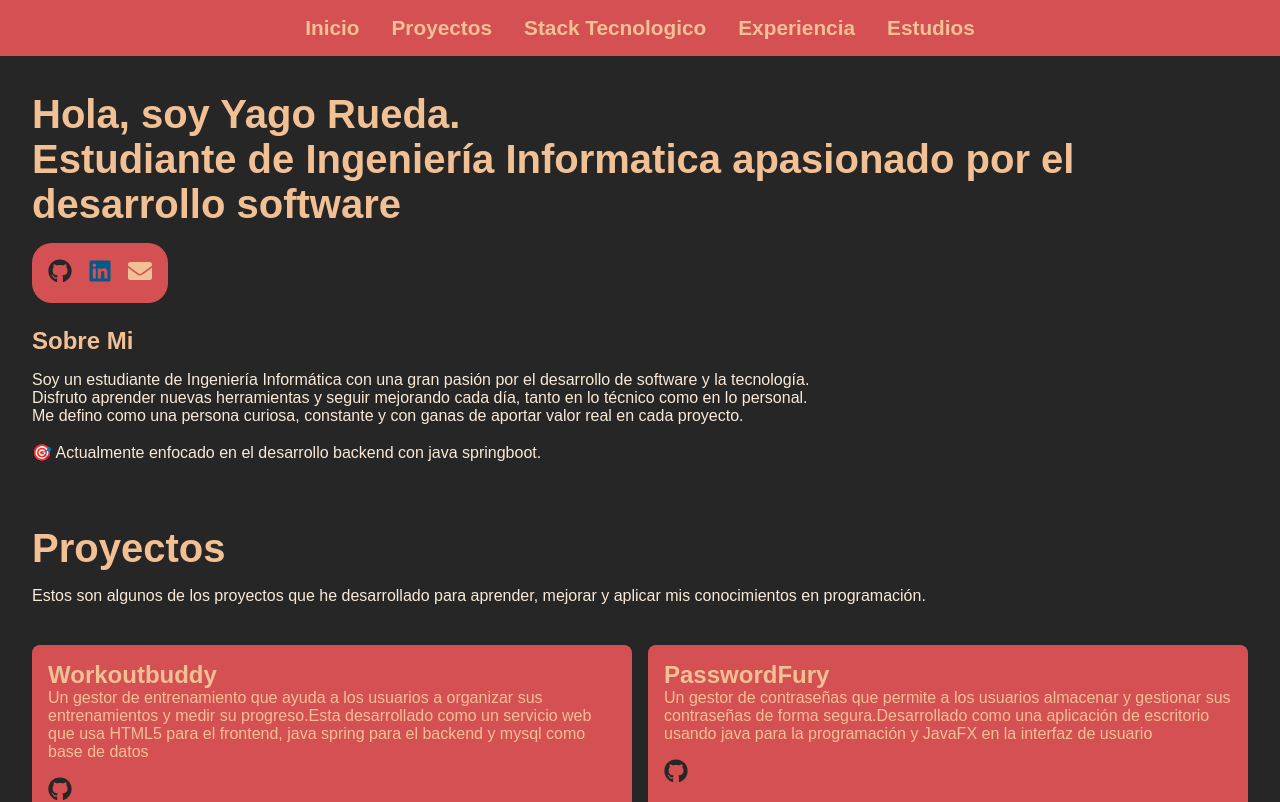
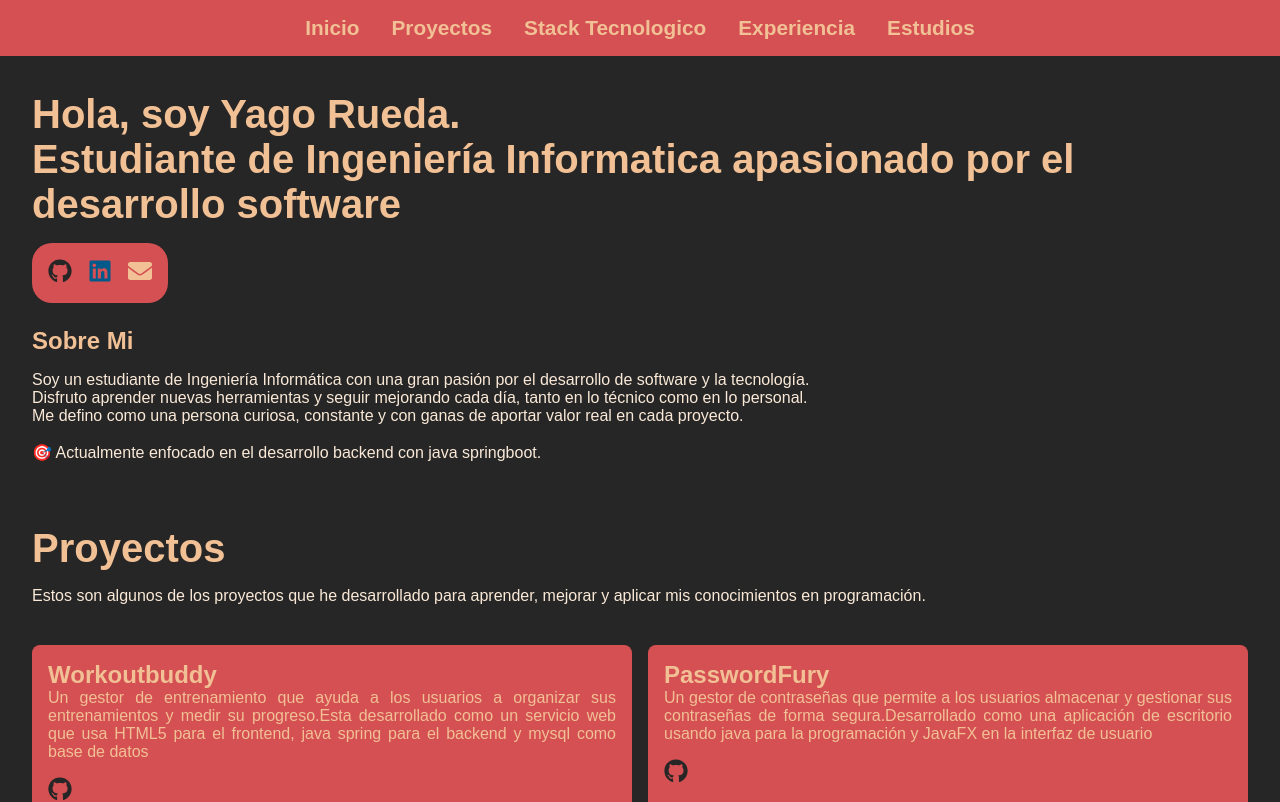
Before and after one commit to Yago-Rueda-24/Portfolio, a React (Vite) app: page /#/ in a window 1280 px wide. Shown: the top 802 px of the page. Built offline with nearby package versions, Linux system fonts and the light colour scheme.

Commit message:
Se han justificado los texto de de las projectCards

```diff
--- a/src/index.css
+++ b/src/index.css
@@ -162,6 +162,10 @@ body {
   color: var(--color-2);
 }
 
+.project-card p {
+  text-align: justify;
+}
+
 .github-link {
   font-size: 1.5rem;
   color: #262626;
```
